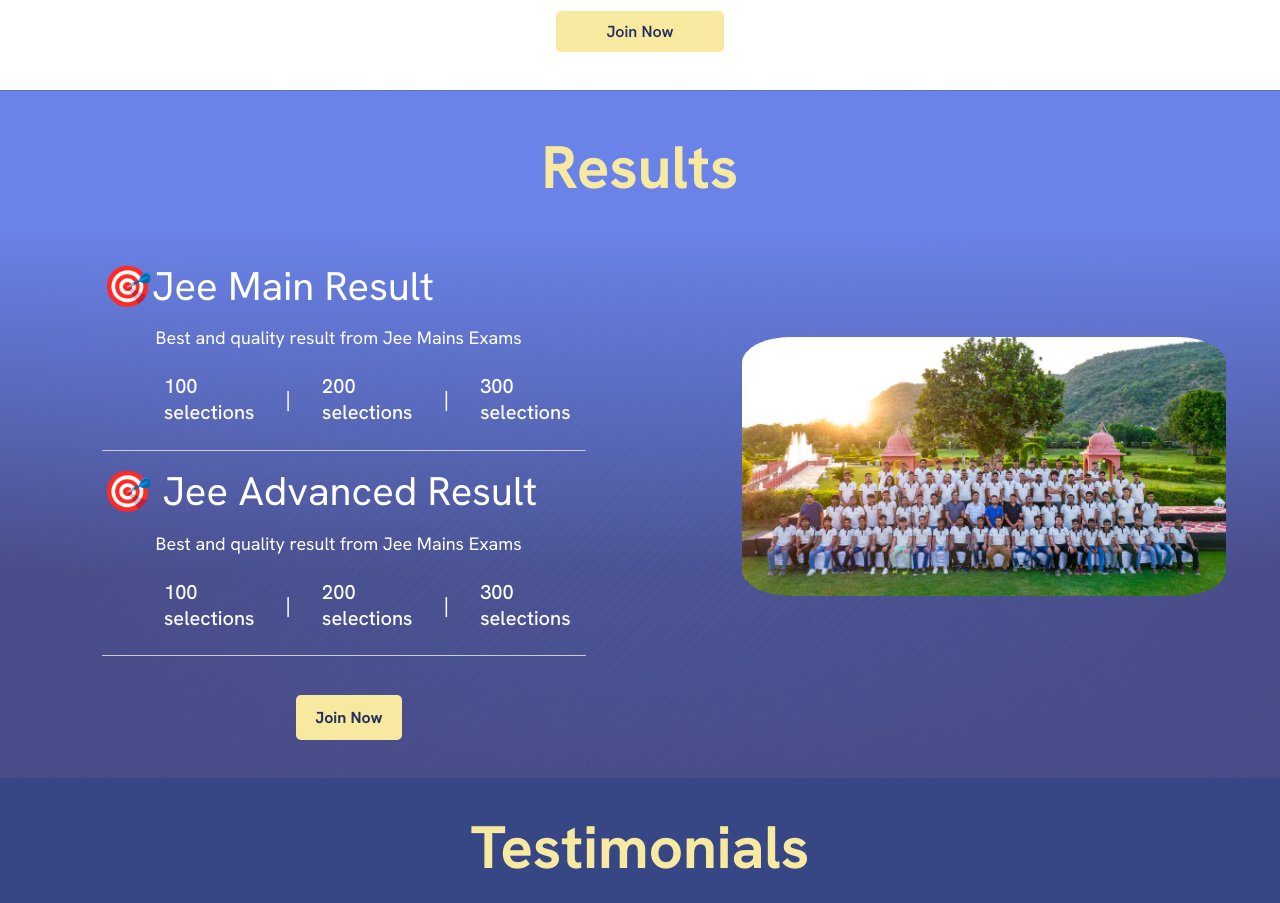
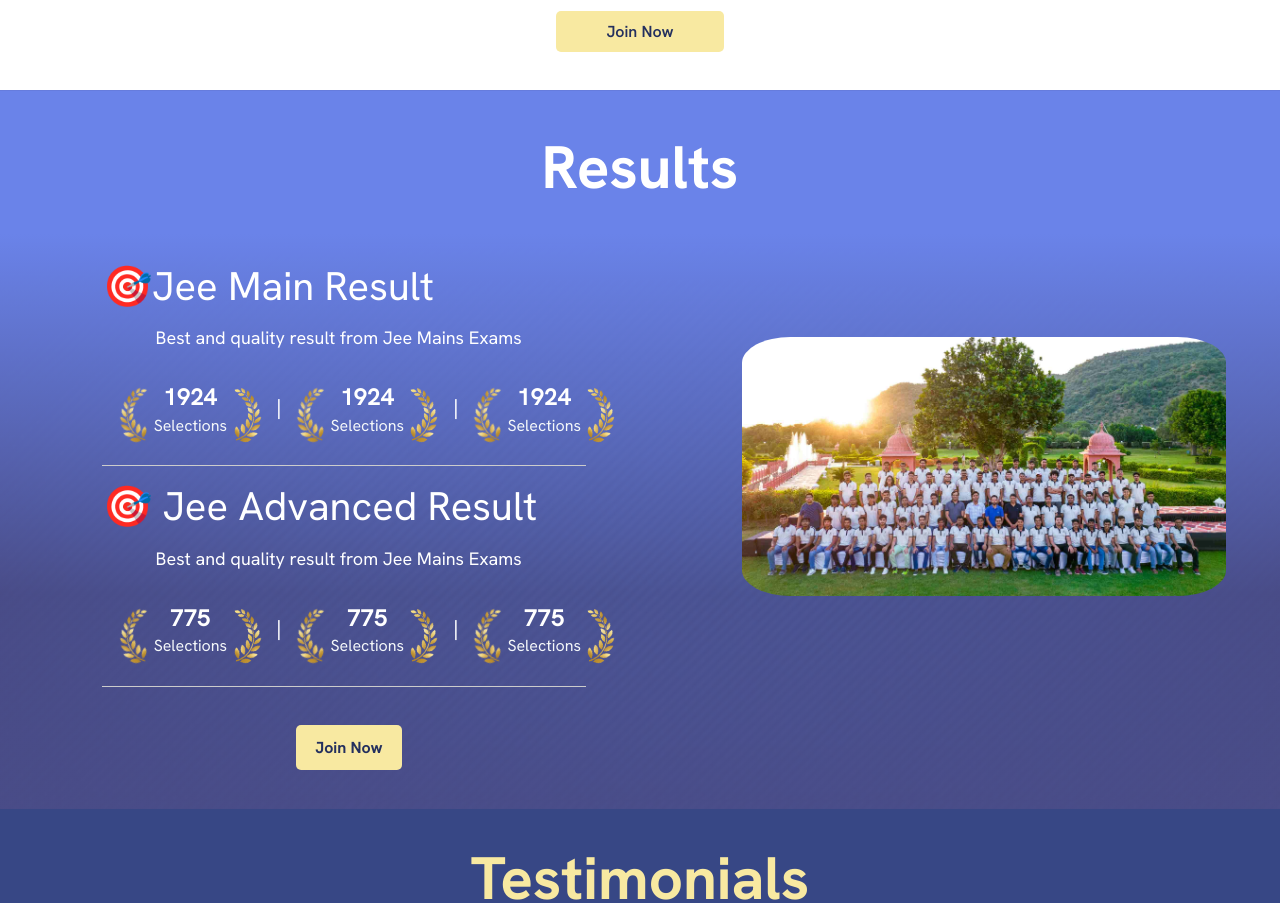
Before and after one commit to Shankar-001/Competishun, a React (Vite) app: page /enroll-now in a window 1280 px wide. Shown: the part 2060-2963 px from the top of the page. Built offline with nearby package versions, Linux system fonts and the light colour scheme; no server answers.

Commit message:
rseult section

```diff
--- a/src/components/LandingComponent/ResultSection.jsx
+++ b/src/components/LandingComponent/ResultSection.jsx
@@ -1,23 +1,24 @@
 import React from 'react';
 // import './MyComponent.scss';
 import img from '../../assets/Gallery/Celebration/celebration21.jpg';
+import leaf from '../../assets/oneLeaf.png';
 
 const ResultSection = () => {
   const JeeMainsResult = [
     {
       title: '🎯Jee Main Result',
       description: 'Best and quality result from Jee Mains Exams',
-      numbers1: '100',
-      numbers2: '200',
-      numbers3: '300',
+      numbers1: '1924',
+      numbers2: '1730',
+      numbers3: '1542',
       selction: 'selections',
     },
     {
       title: '🎯 Jee Advanced Result',
       description: 'Best and quality result from Jee Mains Exams',
-      numbers1: '100',
-      numbers2: '200',
-      numbers3: '300',
+      numbers1: '775',
+      numbers2: '752',
+      numbers3: '339',
       selction: 'selections',
     },
   ];
@@ -33,17 +34,55 @@ const ResultSection = () => {
                 <div className="description">{result.description}</div>
                 <div className="numbers">
                   <span>
-                    {result.numbers1} <p>{result.selction}</p>
+                    <div className="card">
+                      <img className="left-img" src={leaf} alt="dslk" />
+                      <div className="card-body">
+                        <div className="year-name">{result.numbers1}</div>
+
+                        {/* <h2 className="fw-bolder text-center mb-0">
+                          <span>{result.selction}</span>
+                        </h2> */}
+                        <p className="text-center text-muted mb-0">
+                          Selections
+                        </p>
+                      </div>
+                      <img src={leaf} alt="dslk" />
+                    </div>
                   </span>
                   <span>|</span>
                   <span>
-                    {result.numbers2} <p>{result.selction}</p>
+                  <div className="card">
+                      <img className="left-img" src={leaf} alt="dslk" />
+                      <div className="card-body">
+                        <div className="year-name">{result.numbers1}</div>
+                        {/* <h2 className="fw-bolder text-center mb-0">
+                          <span>{result.selction}</span>
+                        </h2> */}
+                        <p className="text-center text-muted mb-0">
+                          Selections
+                        </p>
+                      </div>
+                      <img src={leaf} alt="dslk" />
+                    </div>
                   </span>{' '}
                   {/* Fixed typo here */}
-                  <span>|</span>
+                  <span className=''>|</span>
                   <span>
-                    {result.numbers3} <p>{result.selction}</p>
-                  </span>{' '}
+                  <div className="card">
+                      <img className="left-img" src={leaf} alt="dslk" />
+                      <div className="card-body">
+                        <div className="year-name">{result.numbers1}</div>
+
+                        {/* <h2 className="fw-bolder text-center mb-0">
+                          <span>{result.selction}</span>
+                        </h2> */}
+                        <p className="text-center text-muted mb-0">
+                          Selections
+                        </p>
+                      </div>
+                      <img src={leaf} alt="dslk" />
+                    </div>
+                  </span>
                   {/* Fixed typo here */}
                 </div>
                 <hr />
--- a/src/index.css
+++ b/src/index.css
@@ -3414,7 +3414,7 @@ button {
   font-size: 6rem;
   font-weight: 700;
   font-family: var(--font-family);
-  color: var(--landing-primary-color);
+  color: white;
   font-weight: bold;
   margin-bottom: 5%;
 }
@@ -3456,7 +3456,71 @@ button {
   justify-content: space-around;
   margin-bottom: 5%;
   padding-left: 9.5%;
+  gap: 10%;
   color: #fff;
+}
+.Landing-Page-Main-Container .result-main-conatiner .my-component .content-container .component .numbers .card {
+  width: 100%;
+  display: flex;
+  flex-direction: row;
+  justify-content: center;
+  align-items: center;
+}
+.Landing-Page-Main-Container .result-main-conatiner .my-component .content-container .component .numbers .card img {
+  transform: rotateZ(-20deg) translateX(-38%);
+  width: 80%;
+  margin: 0 10%;
+}
+.Landing-Page-Main-Container .result-main-conatiner .my-component .content-container .component .numbers .card .left-img {
+  transform: rotateZ(20deg) rotateY(180deg) translateX(-38%);
+}
+.Landing-Page-Main-Container .result-main-conatiner .my-component .content-container .component .numbers .card .card-body {
+  display: flex;
+  flex-direction: column;
+  justify-content: center;
+  align-items: center;
+}
+.Landing-Page-Main-Container .result-main-conatiner .my-component .content-container .component .numbers .card .card-body .year-name {
+  font-size: 2.4rem;
+  font-weight: 400;
+  font-family: var(--font-family);
+  display: inline-block;
+  padding: 0.25rem 0.5rem;
+  font-weight: bold;
+  color: #fff;
+  border-radius: 0.375rem;
+}
+.Landing-Page-Main-Container .result-main-conatiner .my-component .content-container .component .numbers .card .card-body h2 {
+  font-size: 1.8rem;
+  font-weight: 400;
+  font-family: var(--font-family);
+}
+.Landing-Page-Main-Container .result-main-conatiner .my-component .content-container .component .numbers .card .card-body h2.fw-bolder {
+  font-weight: bold;
+}
+.Landing-Page-Main-Container .result-main-conatiner .my-component .content-container .component .numbers .card .card-body h2.text-center {
+  text-align: center;
+}
+.Landing-Page-Main-Container .result-main-conatiner .my-component .content-container .component .numbers .card .card-body h2 span.text-danger {
+  color: #dc3545;
+}
+.Landing-Page-Main-Container .result-main-conatiner .my-component .content-container .component .numbers .card .card-body h2 span.fw-bold {
+  font-weight: bold;
+}
+.Landing-Page-Main-Container .result-main-conatiner .my-component .content-container .component .numbers .card .card-body p.text-muted {
+  font-size: 1.6rem;
+  font-weight: 400;
+  font-family: var(--font-family);
+  color: var(--lightest-bg-color);
+}
+.Landing-Page-Main-Container .result-main-conatiner .my-component .content-container .component .numbers .card .card-body p.text-center {
+  text-align: center;
+}
+.Landing-Page-Main-Container .result-main-conatiner .my-component .content-container .component .numbers .card .card-body p span.text-danger {
+  color: #dc3545;
+}
+.Landing-Page-Main-Container .result-main-conatiner .my-component .content-container .component .numbers .card .card-body p span.fw-bold {
+  font-weight: bold;
 }
 .Landing-Page-Main-Container .result-main-conatiner .my-component .content-container .component .numbers span {
   font-size: 1.6rem;
@@ -3470,7 +3534,7 @@ button {
 @media (max-width: 1048px) {
   .Landing-Page-Main-Container .result-main-conatiner .my-component .content-container .component .numbers {
     display: flex;
-    gap: 5%;
+    gap: 11%;
   }
 }
 .Landing-Page-Main-Container .result-main-conatiner .my-component .content-container .component hr {
--- a/src/styles/components/LandingComponent/ResultSection.scss
+++ b/src/styles/components/LandingComponent/ResultSection.scss
@@ -3,17 +3,14 @@
   width: 100%;
   background: linear-gradient(
       180deg,
-      rgb(106, 131, 233)
-      20%,
-      rgba(91, 91, 161, 0.8)
-      70%
+      rgb(106, 131, 233) 20%,
+      rgba(91, 91, 161, 0.8) 70%
     ),
     url('/src/assets/LandingPage/resultimage.png');
   background-size: 100%;
   //   background-repeat: no-repeat;
   background-position: center;
   position: relative;
-
 
   .my-component {
     width: 90%;
@@ -24,7 +21,7 @@
     .heading {
       @include flex-cc;
       @include h1;
-        color: var(--landing-primary-color);
+      color: white;
       font-weight: bold;
       margin-bottom: 5%;
     }
@@ -63,7 +60,81 @@
           justify-content: space-around;
           margin-bottom: 5%;
           padding-left: 9.5%;
+          gap: 10%;
           color: #fff;
+
+          .card {
+            width: 100%;
+            // background-image: url('/src/assets/crownleaf.png');
+            // background-size: 100% 100%;
+            @include flex-cc;
+            img {
+              transform: rotateZ(-20deg) translateX(-38%);
+              width: 80%;
+              margin: 0 10%;
+              // transform: translateX(-38%) translateY(10%);
+              // z-index:  -1;
+            }
+            .left-img {
+              transform: rotateZ(20deg) rotateY(180deg) translateX(-38%);
+              // transform:  rotateY(180deg)  translateX(-38%)  translateY(10%);
+            }
+            .card-body {
+              @include flex-cc(column);
+              .year-name {
+                @include h4;
+                display: inline-block;
+                padding: 0.25rem 0.5rem;
+                //   font-size: 0.75rem;
+                font-weight: bold;
+                color: #fff;
+                // background-color: #0d6efd;
+                border-radius: 0.375rem;
+              }
+              h2 {
+                @include h5;
+                &.fw-bolder {
+                  font-weight: bold;
+                }
+
+                &.text-center {
+                  text-align: center;
+                }
+
+                span {
+                  &.text-danger {
+                    color: #dc3545;
+                  }
+
+                  &.fw-bold {
+                    font-weight: bold;
+                  }
+                }
+              }
+
+              p {
+                &.text-muted {
+                  @include bodyText(var(--lightest-bg-color));
+                }
+
+                &.text-center {
+                  text-align: center;
+                }
+
+                span {
+                  &.text-danger {
+
+                    color: #dc3545;
+
+                  }
+
+                  &.fw-bold {
+                    font-weight: bold;
+                  }
+                }
+              }
+            }
+          }
 
             span {
               @include bodyText;
@@ -74,11 +145,12 @@
 
           @media (max-width: 1048px) {
             display: flex;
-              gap: 5%;
+            gap: 11%;
           }
         }
 
         hr {
+
           margin: 3% 0%;
           border: none;
           border-top: 1px solid #ccc;
@@ -108,17 +180,17 @@
         @include bodyText;
         font-weight: 700;
         padding: 2.5% 4%;
-          background-color:var( --landing-primary-color);
+        background-color: var(--landing-primary-color);
         margin-left: 40%;
         margin-top: 5%;
-          color:var( --landing-darkest-bg-color);
+        color: var(--landing-darkest-bg-color);
         border: none;
         border-radius: 5px;
         cursor: pointer;
         transition: background-color 0.3s ease;
 
         &:hover {
-            background-color:var( --golden-color);
+          background-color: var(--golden-color);
         }
       }
     }
```
Lines whose indentation alone changed are shown as unchanged.
